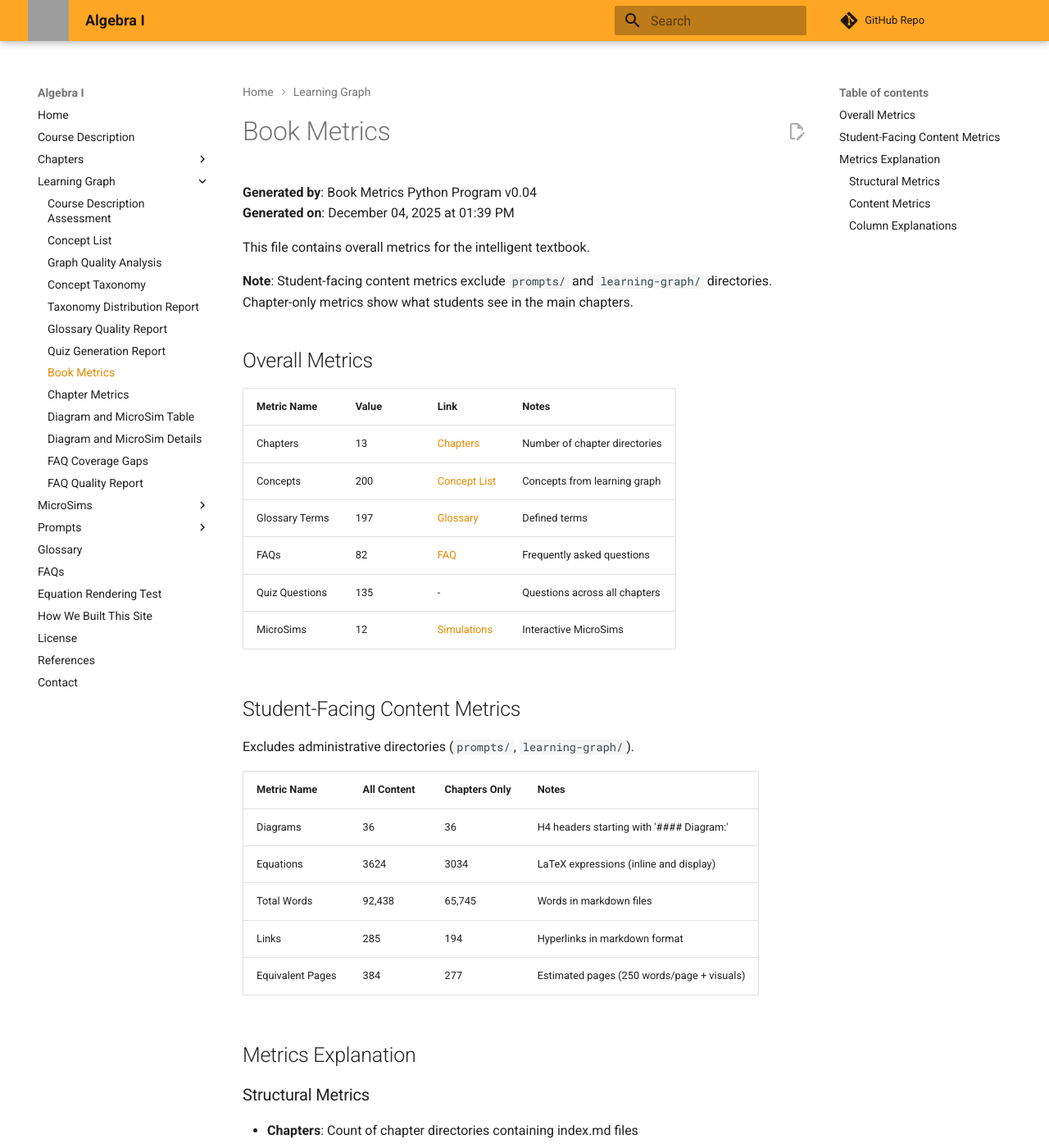
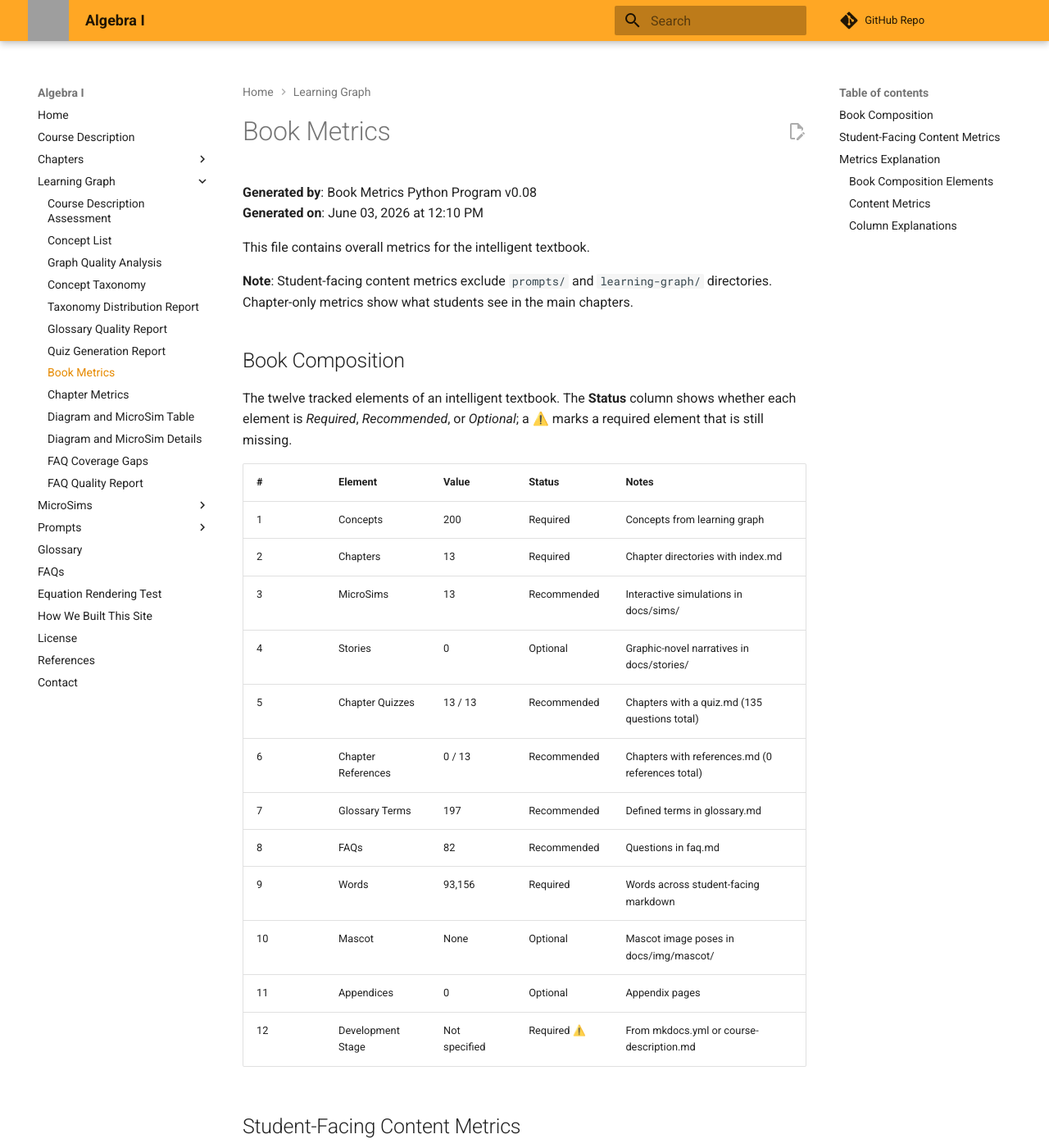
Before and after one commit to dmccreary/algebra-1, an MkDocs documentation site: the page built from docs/learning-graph/book-metrics.md, in a window 1280 px wide and 1400 px high. Shown: the whole window at 82% size. Built offline with MkDocs 1.6.1 and Material for MkDocs 9.7.7, drawn with Linux system fonts in a browser that asks for light colours; comment, search, counter and statistics services are not loaded; some of the changed text lies outside the part shown; grey boxes are pictures that could not be loaded.

Commit message:
Add book-metrics.json learning graph metrics and content updates
Co-Authored-By: Claude Opus 4.8 <noreply@anthropic.com>

```diff
--- a/docs/learning-graph/book-metrics.md
+++ b/docs/learning-graph/book-metrics.md
@@ -1,22 +1,30 @@
 # Book Metrics
 
-**Generated by**: Book Metrics Python Program v0.04
-**Generated on**: December 04, 2025 at 01:39 PM
+**Generated by**: Book Metrics Python Program v0.08
+**Generated on**: June 03, 2026 at 12:10 PM
 
 This file contains overall metrics for the intelligent textbook.
 
 **Note**: Student-facing content metrics exclude `prompts/` and `learning-graph/` directories. Chapter-only metrics show what students see in the main chapters.
 
-## Overall Metrics
+## Book Composition
 
-| Metric Name | Value | Link | Notes |
-|-------------|-------|------|-------|
-| Chapters | 13 | [Chapters](../chapters/index.md) | Number of chapter directories |
-| Concepts | 200 | [Concept List](./concept-list.md) | Concepts from learning graph |
-| Glossary Terms | 197 | [Glossary](../glossary.md) | Defined terms |
-| FAQs | 82 | [FAQ](../faq.md) | Frequently asked questions |
-| Quiz Questions | 135 | - | Questions across all chapters |
-| MicroSims | 12 | [Simulations](../sims/index.md) | Interactive MicroSims |
+The twelve tracked elements of an intelligent textbook. The **Status** column shows whether each element is *Required*, *Recommended*, or *Optional*; a ⚠️ marks a required element that is still missing.
+
+| # | Element | Value | Status | Notes |
+|---|---------|-------|--------|-------|
+| 1 | Concepts | 200 | Required | Concepts from learning graph |
+| 2 | Chapters | 13 | Required | Chapter directories with index.md |
+| 3 | MicroSims | 13 | Recommended | Interactive simulations in docs/sims/ |
+| 4 | Stories | 0 | Optional | Graphic-novel narratives in docs/stories/ |
+| 5 | Chapter Quizzes | 13 / 13 | Recommended | Chapters with a quiz.md (135 questions total) |
+| 6 | Chapter References | 0 / 13 | Recommended | Chapters with references.md (0 references total) |
+| 7 | Glossary Terms | 197 | Recommended | Defined terms in glossary.md |
+| 8 | FAQs | 82 | Recommended | Questions in faq.md |
+| 9 | Words | 93,156 | Required | Words across student-facing markdown |
+| 10 | Mascot | None | Optional | Mascot image poses in docs/img/mascot/ |
+| 11 | Appendices | 0 | Optional | Appendix pages |
+| 12 | Development Stage | Not specified | Required ⚠️ | From mkdocs.yml or course-description.md |
 
 ## Student-Facing Content Metrics
 
@@ -25,21 +33,27 @@ Excludes administrative directories (`prompts/`, `learning-graph/`).
 | Metric Name | All Content | Chapters Only | Notes |
 |-------------|-------------|---------------|-------|
 | Diagrams | 36 | 36 | H4 headers starting with '#### Diagram:' |
-| Equations | 3624 | 3034 | LaTeX expressions (inline and display) |
-| Total Words | 92,438 | 65,745 | Words in markdown files |
-| Links | 285 | 194 | Hyperlinks in markdown format |
-| Equivalent Pages | 384 | 277 | Estimated pages (250 words/page + visuals) |
+| Equations | 3645 | 3034 | LaTeX expressions (inline and display) |
+| Total Words | 93,156 | 65,745 | Words in markdown files |
+| Links | 290 | 194 | Hyperlinks in markdown format |
+| Equivalent Pages | 388 | 278 | Estimated pages (250 words/page + visuals) |
 
 ## Metrics Explanation
 
-### Structural Metrics
+### Book Composition Elements
 
-- **Chapters**: Count of chapter directories containing index.md files
-- **Concepts**: Number of rows in learning-graph.csv
-- **Glossary Terms**: H4 headers in glossary.md
-- **FAQs**: H3 headers in faq.md
-- **Quiz Questions**: H4 headers with numbered questions (e.g., '#### 1.') or H2 headers in quiz.md files
-- **MicroSims**: Directories in docs/sims/ with index.md files
+- **Concepts** *(required)*: Number of rows in learning-graph.csv
+- **Chapters** *(required)*: Count of chapter directories containing index.md files
+- **MicroSims** *(recommended)*: Directories in docs/sims/ with index.md files
+- **Stories** *(optional)*: Story directories in docs/stories/ with index.md files
+- **Chapter Quizzes** *(recommended)*: Chapters containing a quiz.md file (with total quiz questions in the notes)
+- **Chapter References** *(recommended)*: Chapters containing a references.md file (with total reference entries in the notes)
+- **Glossary Terms** *(recommended)*: H4 headers in glossary.md
+- **FAQs** *(recommended)*: H3 headers in faq.md
+- **Words** *(required)*: All words in student-facing markdown files (excluding code blocks and URLs)
+- **Mascot** *(optional)*: Image files (poses) in docs/img/mascot/
+- **Appendices** *(optional)*: Pages in the appendices/ directory (excluding index.md)
+- **Development Stage** *(required)*: `development_stage` value in mkdocs.yml (or course-description.md); shows 'Not specified' if absent
 
 ### Content Metrics
 
```
Also changed, not shown: docs/learning-graph/book-metadata.json (added, +24 -0 lines), docs/learning-graph/book-metrics.json (added, +27 -0 lines), docs/learning-graph/chapter-metrics.md (+19 -17 lines), docs/sims/algebra-concept-viewer/TODO.md (added, +56 -0 lines), docs/sims/high-school-courses/TODO.md (added, +56 -0 lines), 1 other file.
